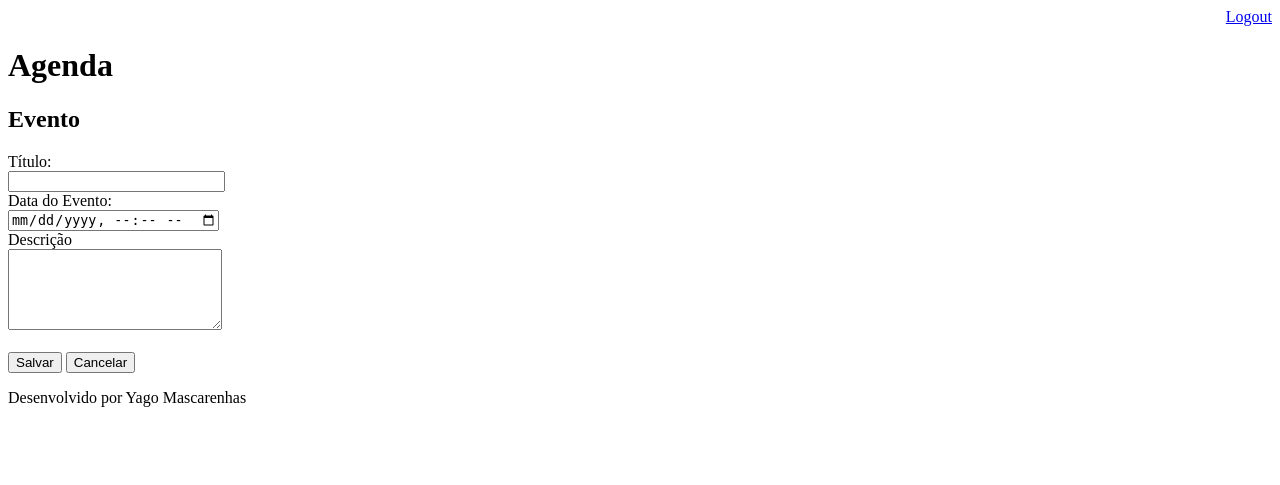
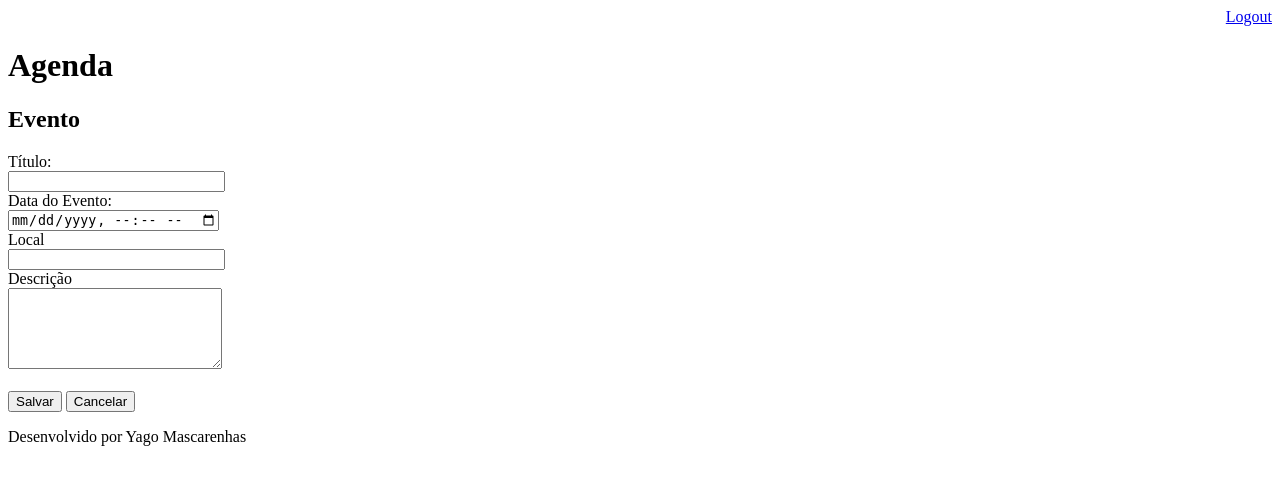
Before and after one commit to YagoMascarenhas/Django_Study, a Django app: page /agenda/evento/ in a window 1280 px wide. Shown: the top 485 px of the page. Run offline with Django 5.2, Linux system fonts and the light colour scheme; a user stored in the database is signed in.

Commit message:
Adicionado campo local no evento. Listagem e adição de eventos editados para o novo campo

```diff
--- a/core/models.py
+++ b/core/models.py
@@ -8,6 +8,7 @@ class Evento(models.Model):
     descricao = models.TextField(blank=True, null=True)
     data_evento = models.DateTimeField(verbose_name="Data do Evento")
     data_criacao = models.DateTimeField(verbose_name="Data de Criação", auto_now=True)
+    local = models.TextField(blank=True, null=True)
     usuario = models.ForeignKey(User, on_delete=models.CASCADE)
 
     class Meta:
--- a/core/views.py
+++ b/core/views.py
@@ -49,10 +49,12 @@ def submit_evento(request):
     if request.POST:
         titulo = request.POST.get("titulo")
         data_evento = request.POST.get("data_evento")
+        local = request.POST.get("local")
         descricao = request.POST.get("descricao")
         usuario = request.user
         Evento.objects.create(titulo=titulo,
                               data_evento=data_evento,
+                              local=local,
                               descricao=descricao,
                               usuario=usuario)
     return redirect("/")
--- a/templates/agenda.html
+++ b/templates/agenda.html
@@ -8,7 +8,11 @@
 
     <ul style="font-size: 18px">
         {% for evento in eventos %}
-            <li>{{ evento.titulo }} - {{ evento.get_data_evento }}</li>
+            {% if evento.local is None %}
+                <li> {{ evento.titulo }} - {{ evento.get_data_evento }}</li>
+            {% else %}
+                <li>{{ evento.titulo }} ({{ evento.local }})- {{ evento.get_data_evento }}</li>
+            {% endif %}
         {% endfor %}
     </ul>
 {% endblock %}
--- a/templates/evento.html
+++ b/templates/evento.html
@@ -7,6 +7,8 @@
         <input type="text" name="titulo" id="titulo" size="24"><br>
         <label for="data_evento">Data do Evento:</label><br>
         <input type="datetime-local" name="data_evento" id="data_evento"><br>
+        <label for="local">Local</label><br>
+        <input type="text" name="local" id="local" size="24"><br>
         <label for="descricao">Descrição</label><br>
         <textarea name="descricao" rows="5" cols="24" id="descricao"></textarea>
         <br><br>
```
Also changed, not shown: db.sqlite3, 1 other file.
